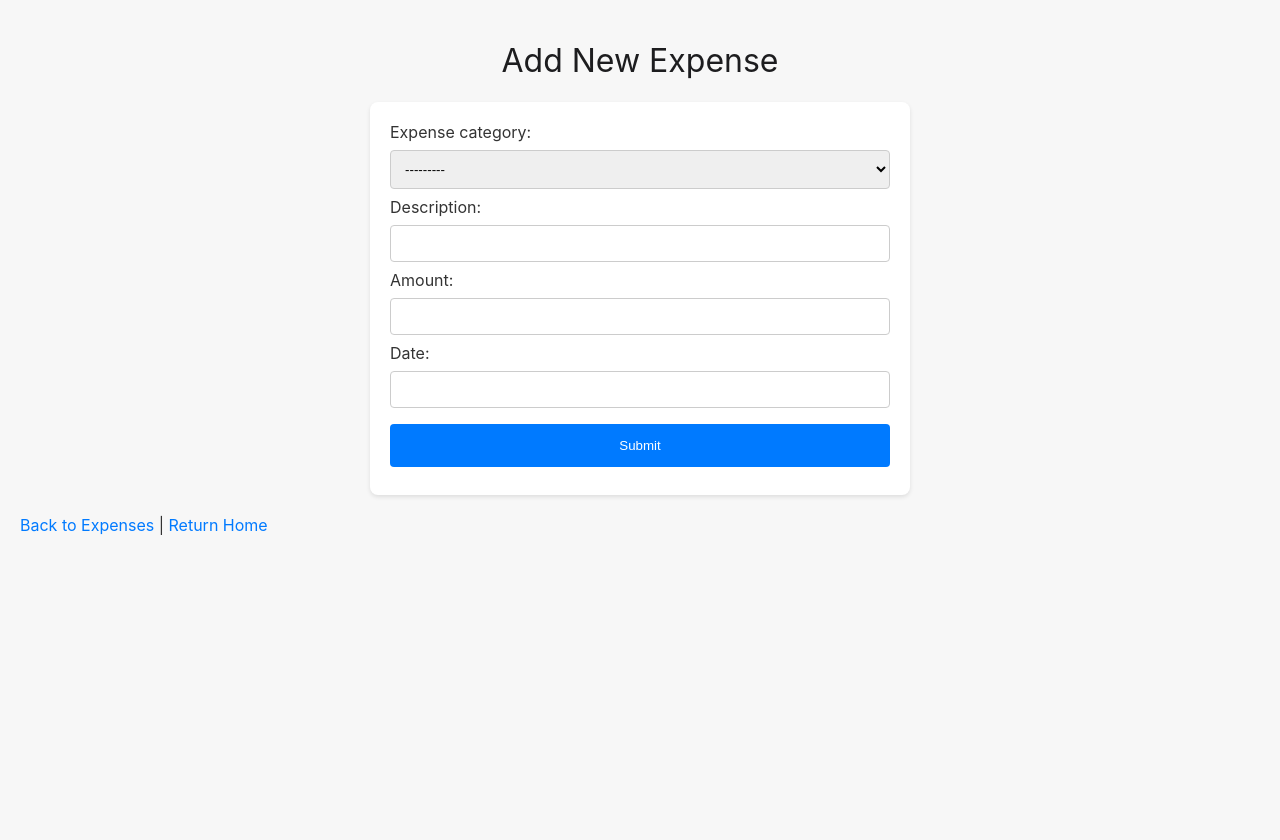
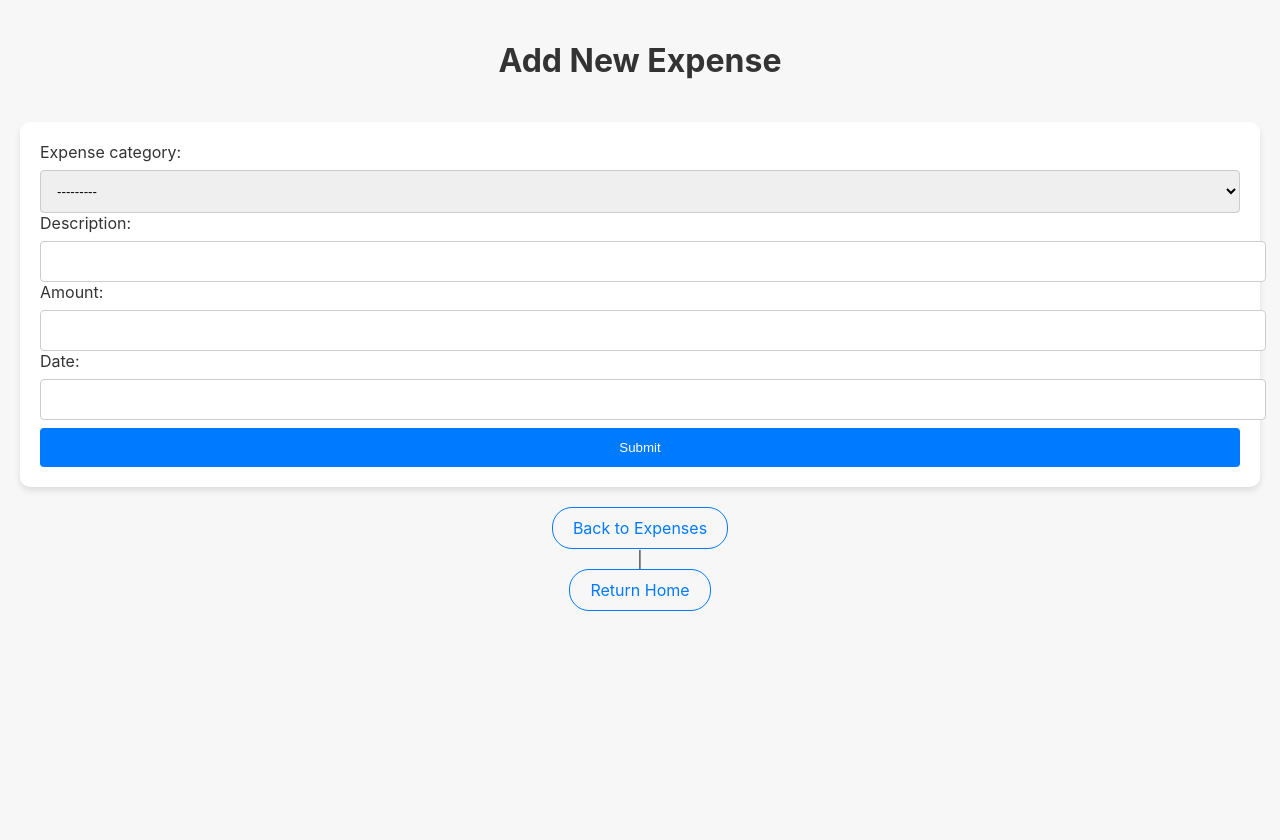
Before and after one commit to juliantormes/Budget-Tracker, a Django app: page /add/ in a window 1280 px wide. Before the commit the page ends 535 px from the top, so only its background shows below. Run offline with Django 5.2, Linux system fonts and the light colour scheme; data comes from the database, SQL or seed files in the repository; both versions use the stored data as it was after the commit.

Commit message:
Change whole css

```diff
--- a/budget_tracker/tracker/static/tracker/css/style.css
+++ b/budget_tracker/tracker/static/tracker/css/style.css
@@ -2,102 +2,102 @@ body {
     font-family: -apple-system, BlinkMacSystemFont, "Segoe UI", Roboto, "Helvetica Neue", Arial, sans-serif;
     margin: 0;
     padding: 20px;
+    background-color: #f7f7f7;
     color: #333;
-    background-color: #f7f7f7;
+    display: flex;
+    flex-direction: column;
+    align-items: center;
+    min-height: 100vh;
 }
 
-h1, h2 {
-    color: #1d1d1f; /* Darker gray for better contrast */
-    font-weight: normal;
+.site-header, .site-footer {
+    width: 100%;
+    background-color: #fafafa;
+    color: #1d1d1f;
+    padding: 1rem 0;
     text-align: center;
 }
 
-ul {
-    list-style-type: none;
-    padding: 0;
-    margin: 20px 0;
+.main-content, .container, .financial-summary, .navigation-links, form {
+    background-color: #fff;
+    padding: 20px;
+    margin: 20px auto;
+    box-shadow: 0 4px 6px rgba(0,0,0,0.1);
+    border-radius: 10px;
+    width: 100%;
+    box-sizing: border-box;
 }
 
-li {
-    margin: 10px 0;
-    padding: 10px;
-    background-color: #fff;
-    box-shadow: 0 2px 4px rgba(0,0,0,0.1); /* Subtle shadow for depth */
-    transition: transform 0.2s ease, box-shadow 0.2s ease; /* Smooth transitions for interaction */
+.financial-summary h2, .navigation-links h2 {
+    margin-bottom: 20px;
 }
 
-li:hover {
-    transform: translateY(-2px); /* Slight lift effect on hover */
-    box-shadow: 0 4px 8px rgba(0,0,0,0.2);
+.summary-item strong, .amount {
+    font-weight: 600;
 }
 
-form {
-    background-color: #fff;
-    padding: 20px;
-    margin: 20px auto; /* Center form on the page */
-    box-shadow: 0 2px 4px rgba(0,0,0,0.1);
-    width: 100%;
-    max-width: 500px; /* Maximum width for the form */
-    border-radius: 8px; /* Slightly rounded corners for a softer look */
+.navigation-links, .financial-summary {
+    display: flex;
+    flex-direction: column;
+    gap: 10px;
+    justify-content: center;
+    align-items: center;
 }
 
-input[type="text"], input[type="date"], input[type="number"], select {
+.navigation-links a, a {
+    color: #007aff;
+    text-decoration: none;
+    padding: 10px 20px;
+    border: 1px solid #007aff;
+    border-radius: 20px;
+    transition: background-color 0.3s, color 0.3s;
+}
+
+.navigation-links a:hover, a:hover {
+    background-color: #007aff;
+    color: #fff;
+    text-decoration: none;
+}
+
+input[type="text"], input[type="date"], input[type="number"], select, button[type="submit"] {
     width: 100%;
-    padding: 10px;
-    margin: 8px 0;
-    display: inline-block;
+    padding: 12px;
+    margin-top: 8px;
     border: 1px solid #ccc;
-    border-radius: 4px; /* Rounded corners for input fields */
-    box-sizing: border-box; /* Box-sizing to ensure padding does not affect width */
+    border-radius: 4px;
 }
 
 button[type="submit"] {
-    width: 100%;
-    background-color: #007aff; /* Blue color for the primary action */
+    background-color: #007aff;
     color: white;
-    padding: 14px 20px;
-    margin: 8px 0;
+    cursor: pointer;
     border: none;
-    border-radius: 4px;
-    cursor: pointer;
 }
 
 button[type="submit"]:hover {
-    background-color: #005ecb; /* Darker blue on hover for button */
+    background-color: #005ecb;
 }
 
-a {
-    color: #007aff; /* Blue color for links to match the submit button */
-    text-decoration: none;
+.alert, .error, .success {
+    padding: 10px;
+    margin-bottom: 15px;
+    border-radius: 5px;
+    text-align: center;
 }
 
-a:hover {
-    text-decoration: underline;
-}
-
-/* Utility class for centering content */
-.center {
-    text-align: center;
-}
-.success {
-    color: green;
+.alert, .success {
+    display: none; /* Hide by default, display via JS */
+    background-color: #4CAF50; /* Green for success */
+    color: white;
 }
 
 .error {
-    color: red;
+    background-color: #ff3b30; /* Apple's error color */
+    color: white;
 }
-.messages div {
-    margin: 10px 0;
-    padding: 5px;
-    border: 1px solid #ccc;
+
+@media (max-width: 768px) {
+    .container, .financial-summary, form, .navigation-links {
+        width: calc(100% - 40px);
+    }
 }
-.messages .success {
-    background-color: #dff0d8;
-    color: #3c763d;
-}
-.financial-summary {
-    margin-bottom: 20px;
-}
-.amount {
-    font-weight: bold;
-}
--- a/budget_tracker/tracker/views.py
+++ b/budget_tracker/tracker/views.py
@@ -1,8 +1,9 @@
 from django.shortcuts import render, redirect
 from django.db.models import Sum
 from django.contrib import messages
-from .models import Expense, ExpensesCategory,IncomeCategory, Income
+from .models import Expense, ExpensesCategory, IncomeCategory, Income
 from .forms import ExpenseForm, IncomeForm, ExpensesCategoryForm, IncomeCategoryForm
+
 def expense_list(request):
     expenses = Expense.objects.all()
     return render(request, 'tracker/expense_list.html', {'expenses': expenses})
@@ -16,12 +17,11 @@ def add_expenses_category(request):
         form = ExpensesCategoryForm(request.POST)
         if form.is_valid():
             form.save()
-            messages.success(request, 'Expense added successfully!')
-            return redirect()
+            messages.success(request, 'Expense category added successfully!')
+            return redirect('home')  # Assuming you want to return to the home page
     else:
         form = ExpensesCategoryForm()
     return render(request, 'tracker/add_category.html', {'form': form, 'type': 'Expense'})
-
 
 def add_expense(request):
     if request.method == 'POST':
@@ -32,7 +32,6 @@ def add_expense(request):
             return redirect('expense_list')
     else:
         form = ExpenseForm()
-
     return render(request, 'tracker/add_expense.html', {'form': form})
 
 def add_income_category(request):
@@ -40,23 +39,21 @@ def add_income_category(request):
         form = IncomeCategoryForm(request.POST)
         if form.is_valid():
             form.save()
-            messages.success(request, 'Expense added successfully!')
+            messages.success(request, 'Income category added successfully!')
             return redirect('income_list')
     else:
         form = IncomeCategoryForm()
     return render(request, 'tracker/add_category.html', {'form': form, 'type': 'Income'})
-
 
 def add_income(request):
     if request.method == 'POST':
         form = IncomeForm(request.POST)
         if form.is_valid():
             form.save()
-            messages.success(request, 'Expense added successfully!')
+            messages.success(request, 'Income added successfully!')
             return redirect('income_list')
     else:
         form = IncomeForm()
-
     return render(request, 'tracker/add_income.html', {'form': form})
 
 def home(request):
@@ -66,7 +63,6 @@ def home(request):
     total_income = Income.objects.all().aggregate(Sum('amount'))['amount__sum'] or 0
     income_categories = IncomeCategory.objects.annotate(total_income=Sum('income__amount'))
 
-
     context = {
         'total_expenses': total_expenses,
         'total_income': total_income,
```
Also changed, not shown: budget_tracker/tracker/static/tracker/js/script.js (added, +9 -0 lines), budget_tracker/tracker/templates/tracker/home.html (+18 -18 lines), budget_tracker/db.sqlite3.
